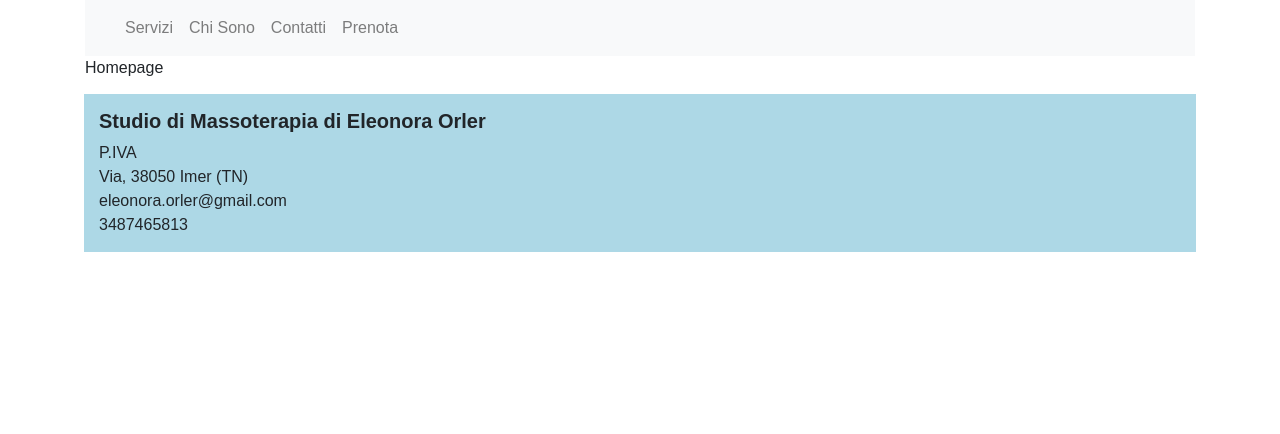
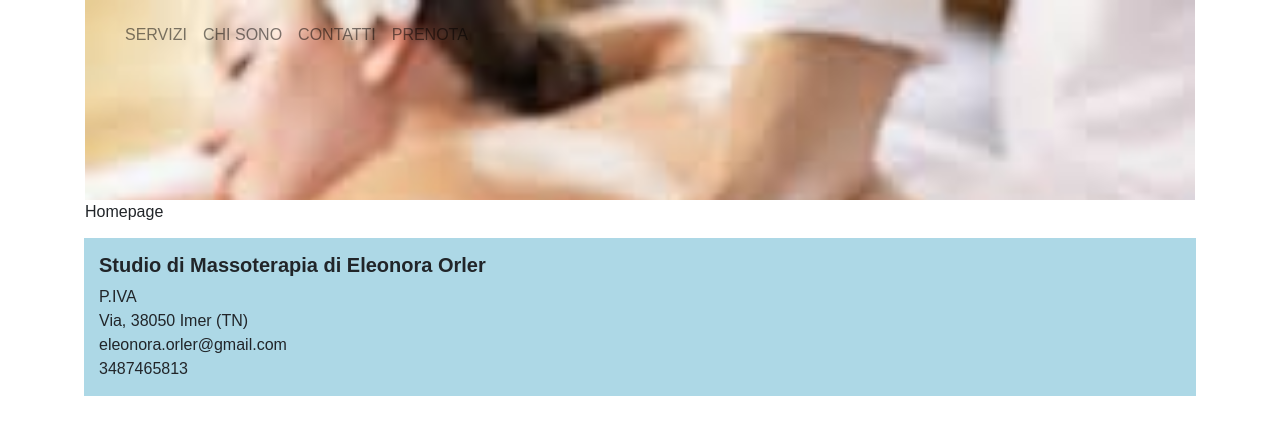
Before and after one commit to claudiazanetel/massoteraphist-site, a React (Create React App) app: page / in a window 1280 px wide. Shown: the top 434 px of the page. Built offline with nearby package versions, Linux system fonts and the light colour scheme.

Commit message:
added backgroun image in the nav bar and changed the range of the day in the calendar

```diff
--- a/src/componets/Calendar.js
+++ b/src/componets/Calendar.js
@@ -36,17 +36,18 @@ class App extends Component {
     this.setState({isLoading: false});
   }
   render () {
-    console.log(this.state.events);
     return (
-      <div>
+      <div className="row calendar">
         {
           this.state.isLoading ?
             <p> Loading </p> :
             <BigCalendar
-              style={{height: '700px'}}
+              style={{height: '700px', width: '100%'}}
               events={this.state.events}
               defaultView="week"
               views={['week', 'day', 'month']}
+              min={moment('2017-01-01 07:00:00').toDate()}
+              max={moment('2017-01-01 21:00:00').toDate()}
             />
         }
       </div>
--- a/src/componets/Header.js
+++ b/src/componets/Header.js
@@ -8,26 +8,26 @@ class Header extends Component {
     return (
       <div className="row nav">
         <div className="col-sm-12">
-          <nav className="navbar navbar-expand-lg navbar-light bg-light">
+          <nav className="navbar navbar-expand-lg navbar-light navbar-fixed-top">
             <Link className="navbar-brand" to="/">
               {/* <img className="logo" src={logo} alt={"logo"}></img> */}
             </Link>
-            <button className="navbar-toggler" type="button" data-toggle="collapse" data-target="#navbarNavDropdown" aria-controls="navbarNavDropdown" aria-expanded="false" aria-label="Toggle navigation">
+            <button className="navbar-toggler collapsed" type="button" data-toggle="collapse" data-target="#navbarNavDropdown" aria-controls="navbarNavDropdown" aria-expanded="false" aria-label="Toggle navigation">
               <span className="navbar-toggler-icon"></span>
             </button>
             <div className="collapse navbar-collapse" id="navbarNavDropdown">
               <ul className="navbar-nav">
                 <li className="nav-item">
-                  <Link className="nav-link" to="/servizi">Servizi</Link>
+                  <Link className="nav-link" to="/servizi">SERVIZI</Link>
                 </li>
                 <li className="nav-item">
-                  <Link className="nav-link" to="/chisono">Chi Sono</Link>
+                  <Link className="nav-link" to="/chisono">CHI SONO</Link>
                 </li>
                 <li className="nav-item">
-                  <Link className="nav-link" to="/contatti">Contatti</Link>
+                  <Link className="nav-link" to="/contatti">CONTATTI</Link>
                 </li>
                 <li className="nav-item">
-                  <Link className="nav-link" to="/prenota">Prenota</Link>
+                  <Link className="nav-link" to="/prenota">PRENOTA</Link>
                 </li>
               </ul>
             </div>
--- a/src/index.css
+++ b/src/index.css
@@ -6,6 +6,33 @@ body {
 
 h5 {
   font-weight: bold;
+}
+
+.navbar {
+  background-image: url("./assets/header.jpeg") !important;
+  min-height: 200px;
+  background-size:cover !important;
+  padding-top: -5px !important;
+}
+
+.navbar-nav {
+  margin-top: -130px !important;
+}
+
+.navbar-toggler.collapsed {
+  margin-top:-135px !important;
+}
+
+.collapsing {
+  transition: height .001s ease !important;
+}
+
+.calendar {
+  margin: 30px;
+}
+
+.rbc-time-header > .rbc-row:nth-of-type(2) {
+  display: none !important;
 }
 
 .footer-box {
@@ -24,4 +51,25 @@ h5 {
 
 .footer-content {
   padding: 15px;
- }
+}
+
+@media screen and (max-width: 991px) {
+  .navbar-nav {
+    margin-top: 0px !important;
+  }
+}
+
+@media screen and (max-width: 650px) {
+  .navbar-nav {
+    margin-top: 0px !important;
+  }
+
+  .rbc-btn-group button {
+    padding: 3px !important;
+    font-size: 12px;
+  }
+  span.rbc-toolbar-label {
+    padding: 0 !important;
+    font-size: 14px;
+  }
+}
```
Also changed, not shown: src/assets/header.jpeg (added).
